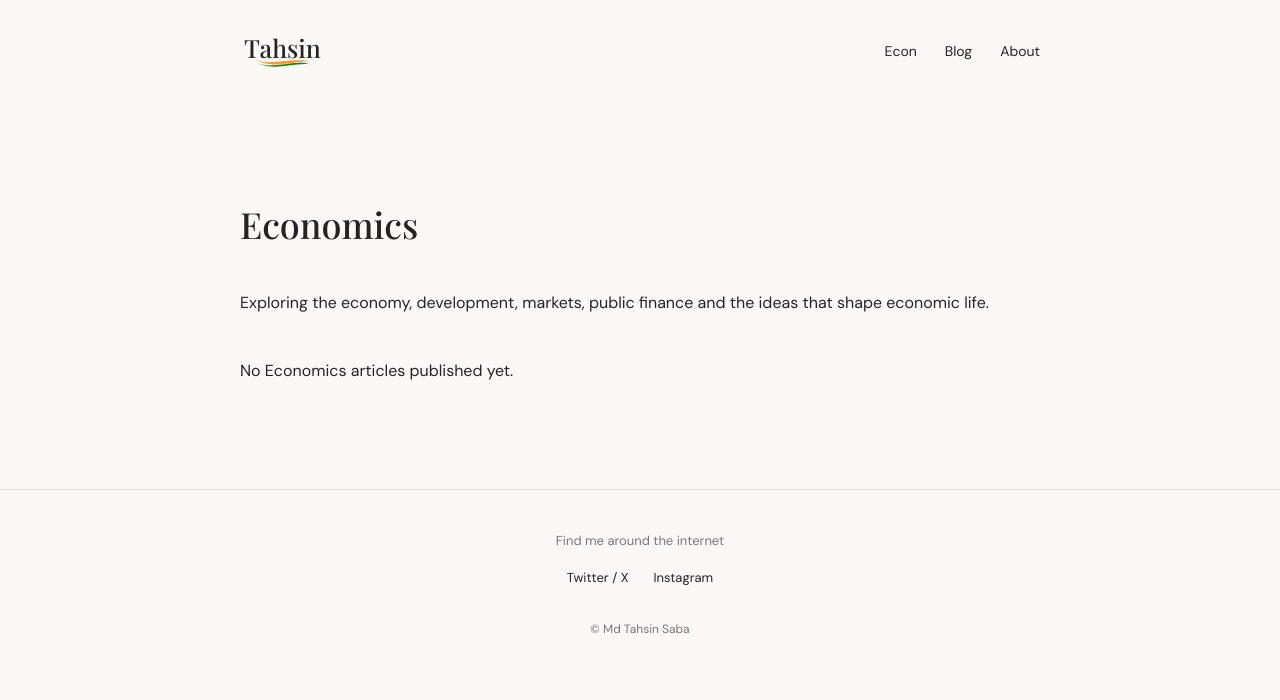
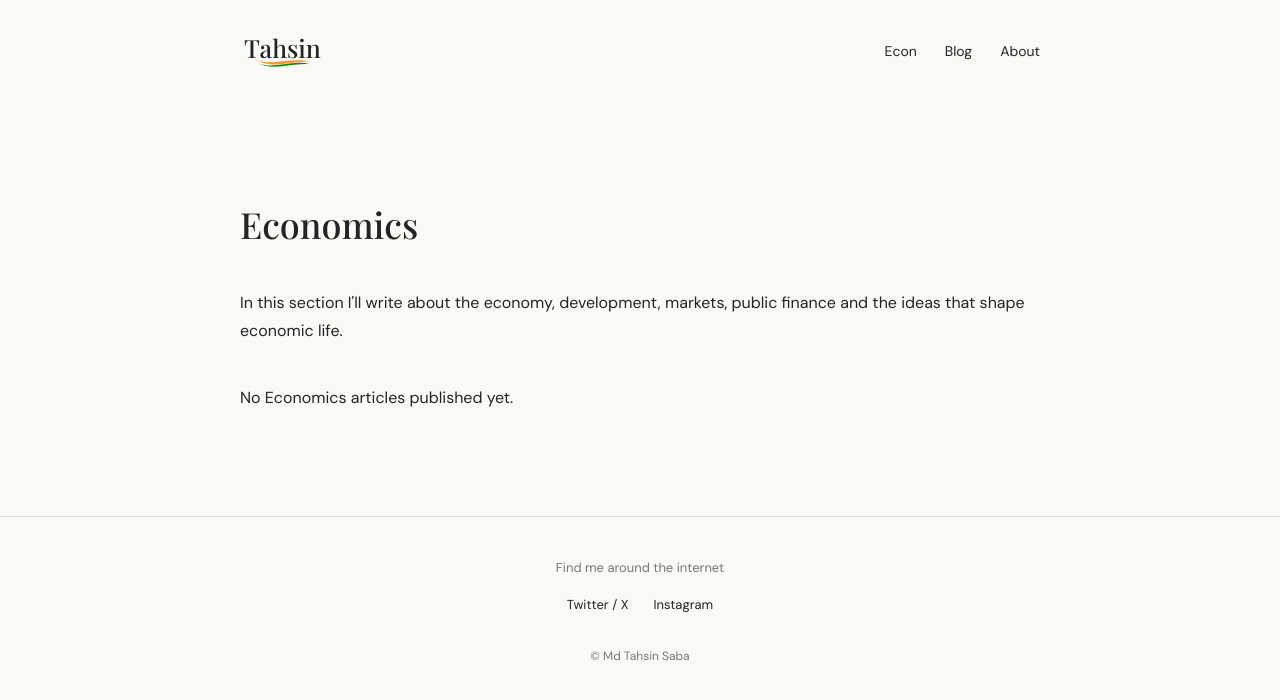
Before and after one commit to mdtahsinsaba/mdtahsinsaba.github.io, a Jekyll site: the page built from econ/index.html, in a window 1280 px wide. Shown: the top 700 px of the page. Built offline with Jekyll 4.4.1, drawn with Linux system fonts in a browser that asks for light colours.

Commit message:
Update index.html

```diff
--- a/econ/index.html
+++ b/econ/index.html
@@ -9,7 +9,7 @@ permalink: /econ/
     <h1 class="page-title">Economics</h1>
 
     <p class="intro">
-        Exploring the economy, development, markets,
+        In this section I'll write about the economy, development, markets,
         public finance and the ideas that shape economic life.
     </p>
 
```
